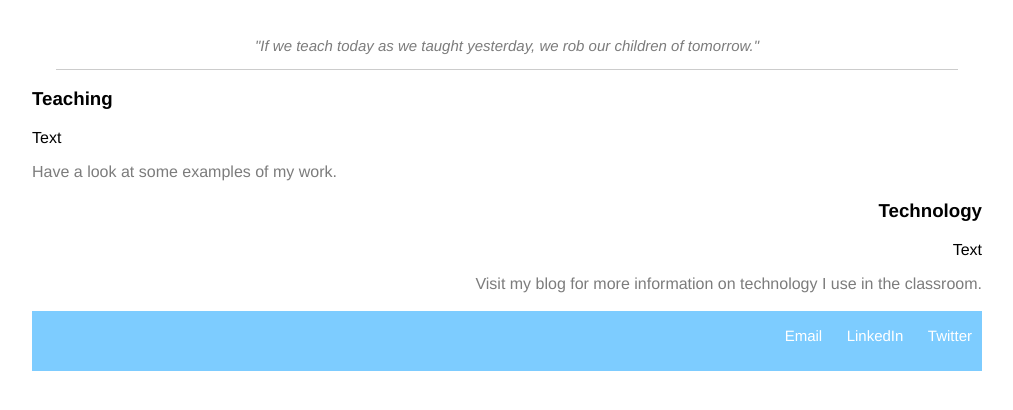
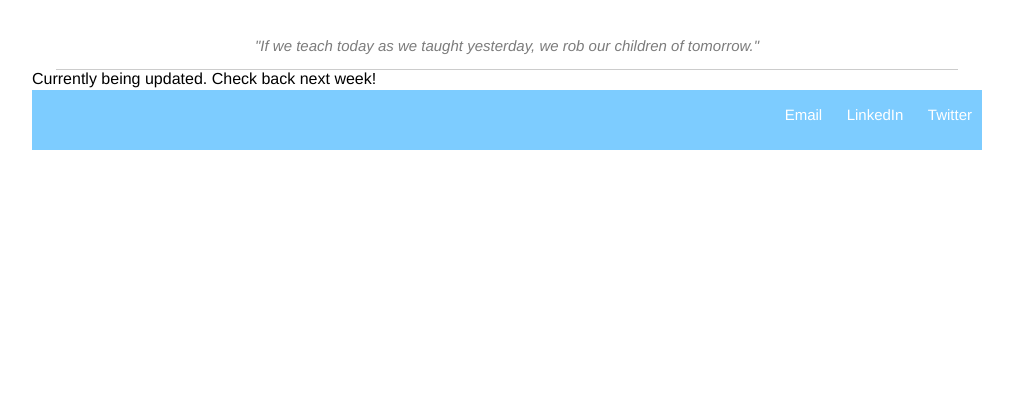
Before and after one commit to PhilipDixon/philipdixon.com, a plain HTML site: page index.html in a window 1280 px wide. Shown: the part 124-534 px from the top of the page, without its empty margins (133-1146 px from the left). Drawn offline with Linux system fonts and the light colour scheme.

Commit message:
Remove content for update.

```diff
--- a/index.html
+++ b/index.html
@@ -18,16 +18,7 @@
       </section>
       </header>
       <div class="bio">
-        <div class="teaching">
-            <h3>Teaching</h3>
-			<p>Text</p>
-			<p><a href="#">Have a look at some examples of my work.</a></p>
-		  </div>
-		  <div class="technology">
-			<h3>Technology</h3>
-			<p>Text</p>
-			<p><a href="http://mrpdixon.tumblr.com">Visit my blog for more information on technology I use in the classroom.</a></p>
-		  </div>
+        Currently being updated. Check back next week!
 	</div>
       <footer>
           <div class="contact">
```
